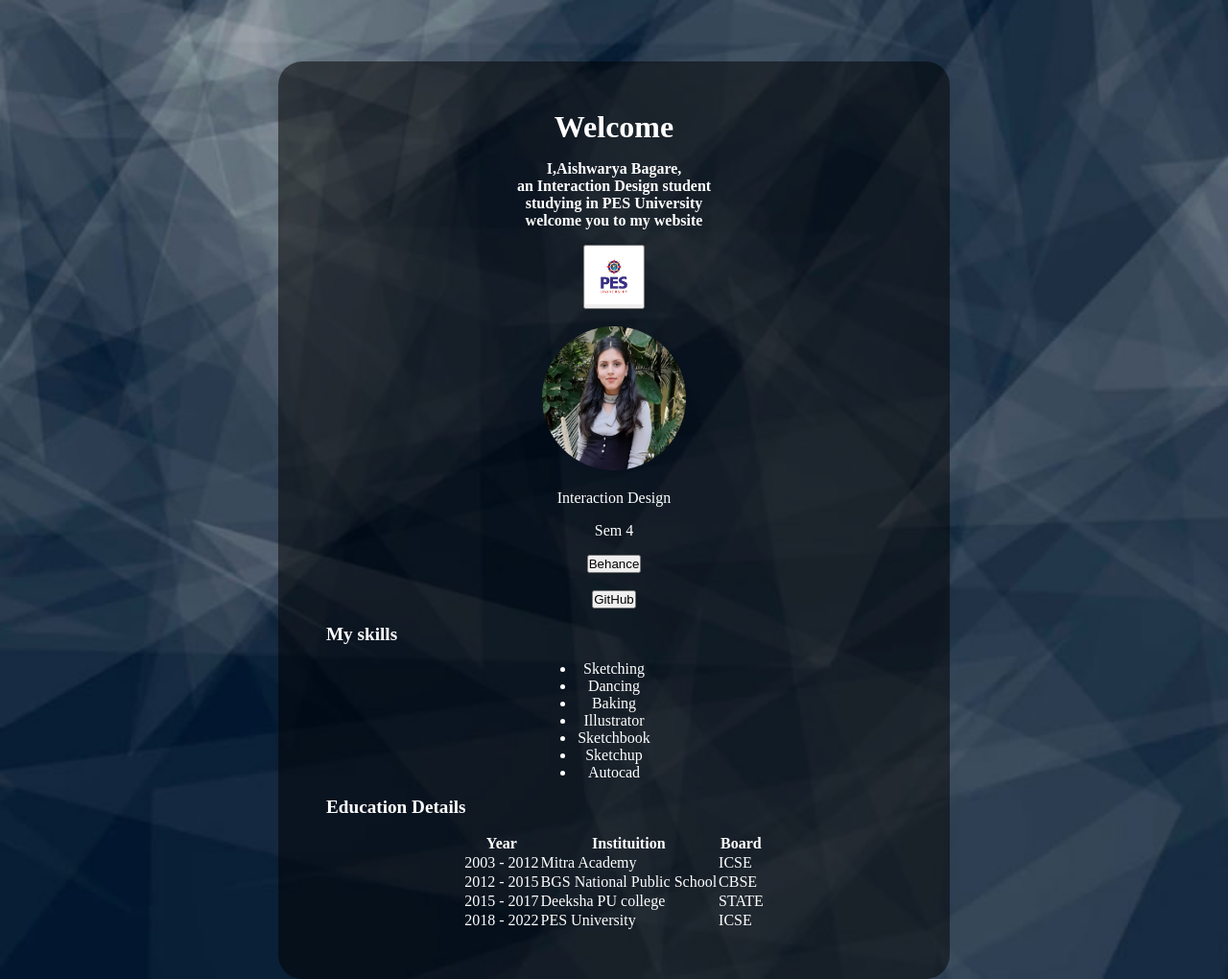
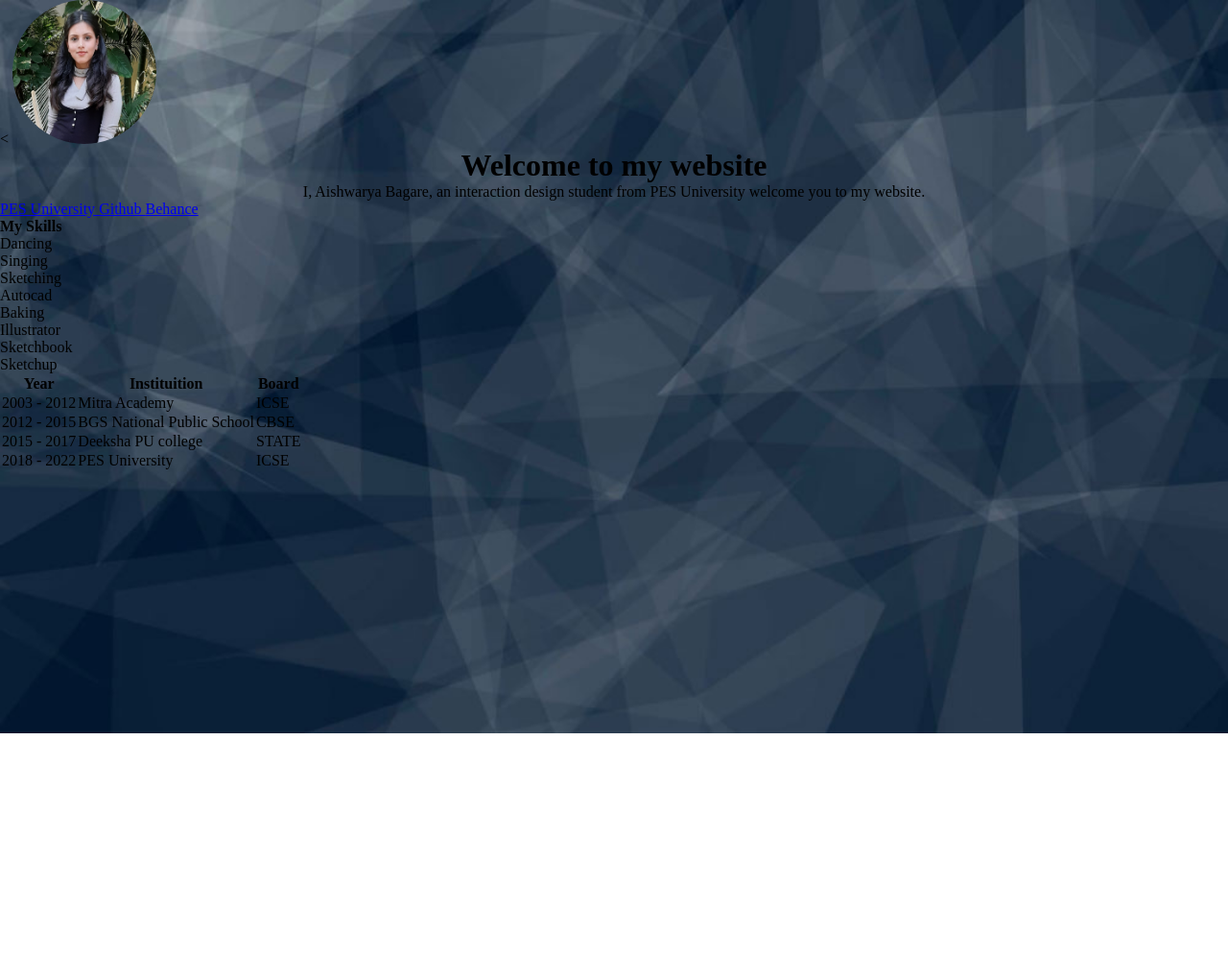
Before and after one commit to Aihwarya/Aihwarya, a plain HTML site: page index.html in a window 1280 px wide. Shown: the whole page at 96% size. After the commit the page ends 800 px from the top, so only its background shows below. Drawn offline with Linux system fonts and the light colour scheme.

Commit message:
Update index.html

```diff
--- a/index.html
+++ b/index.html
@@ -1,40 +1,33 @@
 <!DOCTYPE html>
-<html>
+<<html>
 <head>
-  <meta name = "viewport" content = "width=device-width, initial-scale=1.0">
+   <meta name="viewport" content="width-device-width, initial-scale=1.0">
    <link rel="stylesheet" href="style.css">
-<title> Class 1 </title>
+   <title> Practice </title>
 </head>
 <body>
-<div class="box">
-<center>
-<font color="white">
-<h1> <b> Welcome</b> </h1>
-<p> <center><b>I,Aishwarya Bagare,<br>an Interaction Design student <br>studying in PES University<br> welcome you to my website</b></p>
-<center><button><a href="https://www.pes.edu/" target="_blank"><img src="pesu.png" width="60"> </a></button> <br><br>
-<center><img src="mypicture.jpg" atl="profile" class="box-img">
+<img src="mypicture.jpg" alt="profile" class="box-img">
+      <div class="box-1">
+   <h1> Welcome to my website </h1>
+   <p> I, Aishwarya Bagare, an interaction design student from PES University welcome you to my website.
+   </p>
 
-<p><center> Interaction Design </p>
+   <a href="https://www.pes.edu/bdes/"> PES University </a>
+   <a href="https://github.com/Aihwarya/Aihwarya.github.io"> Github </a>
+   <a href="https://www.behance.net/aishwaryab1"> Behance </a>
+   <h4> My Skills </h4>
 
-<p><center> Sem 4 </p>
-<a href="https://www.behance.net/aishwaryab1"target="_blank"><button> Behance </button></a> <br/><br/>
-<a href="https://github.com/Aihwarya/Aihwarya.github.io"target="_blank"><button>GitHub</button></a>
-<p> <big><b>My skills </b></big></p>
-<list style="text-align:center">
-<div class="lis">
    <ul>
+   <li>Dancing</li>
+   <li>Singing</li>
    <li>Sketching</li>
-<li>Dancing</li>
+   <li>Autocad</li>
    <li>Baking</li>
    <li>Illustrator</li>
    <li>Sketchbook </li>
    <li>Sketchup</li>
-<li>Autocad</li>
-</ul>
-</div>
-<p><big><b> Education Details</big></b> </p>
-<center>
-<table>
+
+   <table class="table">
     <tr>
       <th>Year</th>
       <th>Instituition</th>
@@ -60,6 +53,9 @@
       <td> PES University </td>
       <td> ICSE </td>
     </tr>
+	</table>
+
+   </div>
    </div>
   </body>
 </html>
```
Lines whose indentation alone changed are shown as unchanged.
